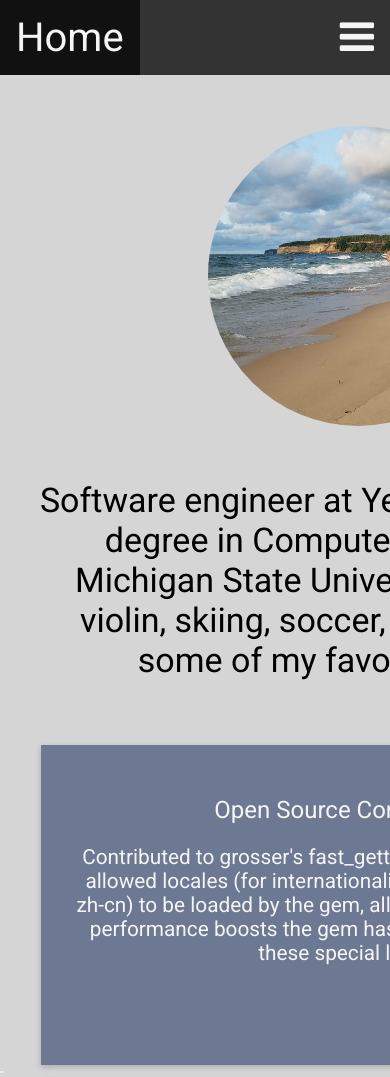
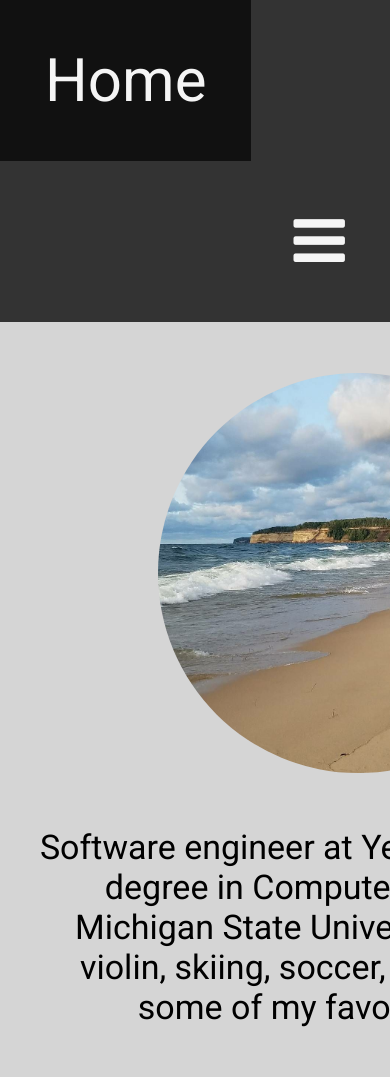
Before and after one commit to morcoteg/mywebsite, a plain HTML site: page index.html in a window 390 px wide. Shown: the top 1077 px of the page. Drawn offline with Linux system fonts and the light colour scheme.

Commit message:
updating nav to be larger in mobile

```diff
--- a/styles.css
+++ b/styles.css
@@ -186,7 +186,7 @@ li a:hover {
 
   .profile_description {
     width: 19em;
-    font-size: 23px;
+    font-size: 34px;
   }
 
   .short_section {
@@ -213,6 +213,15 @@ li a:hover {
     font-size: 1.3em;
     text-align: center;
     font-family: 'Roboto', sans-serif;
+  }
+
+  li a {
+    font-size: 1.5em;
+    padding: 0.75em;
+  }
+
+  .short_section p {
+    font-size: 15px;
   }
 
   .topnav li.resume {display: none;}
@@ -333,8 +342,8 @@ div p {
   display: block;
   margin-left: auto;
   margin-right: auto;
-  height: 300px;
-  width: 300px;
+  height: 25em;
+  width: 25em;
   border-top-left-radius: 50% 50%;
   border-top-right-radius: 50% 50%;
   border-bottom-right-radius: 50% 50%;
```
